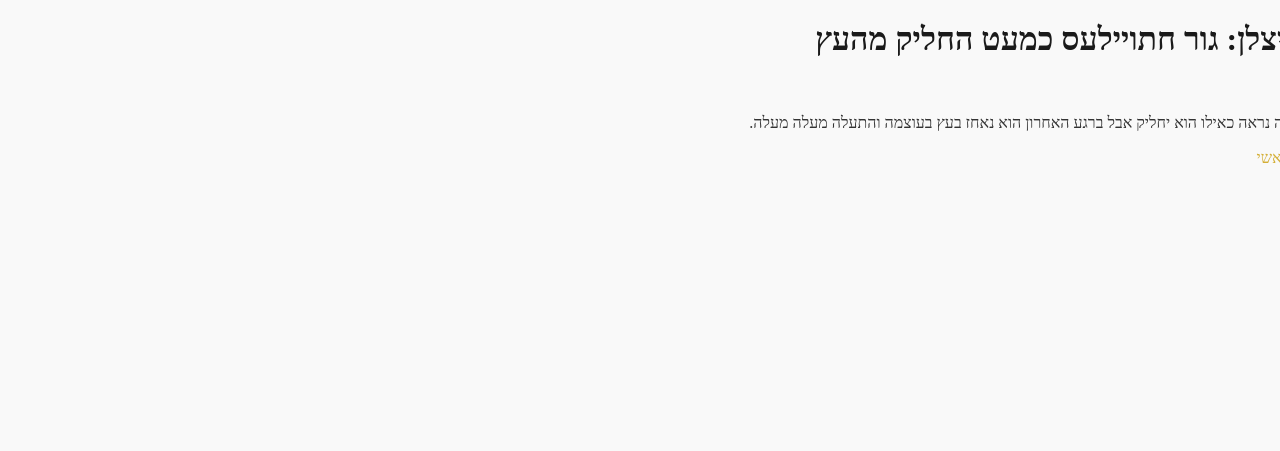
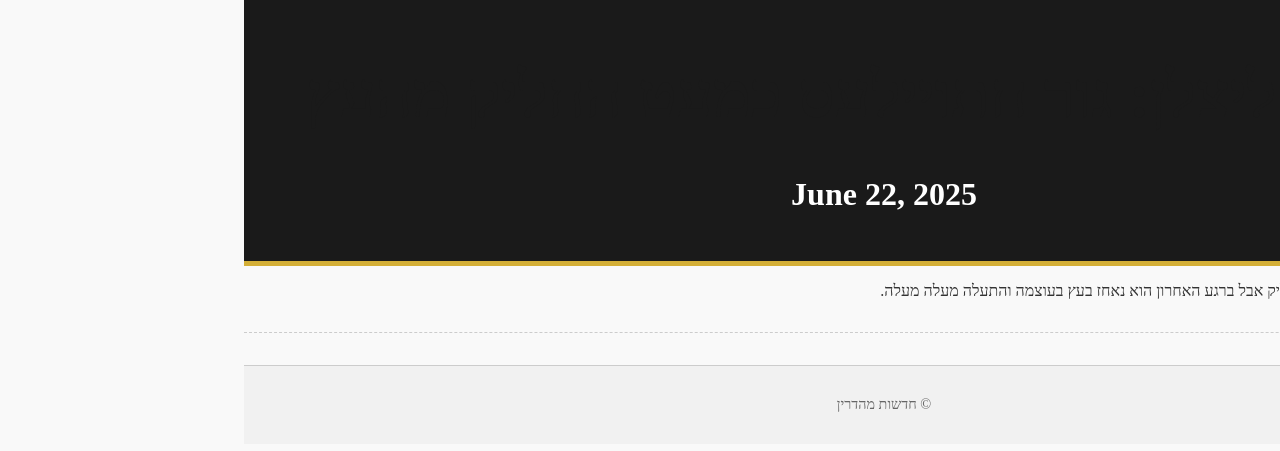
Before and after one commit to Evyataar/Haredim, a Jekyll site: the page built from _posts/2025-06-22-רחמנא-ליצלן-גור-חתויילעס-כמעט-החליק-מהעץ.md, in a window 1280 px wide. Shown: the top 451 px of the page. Built offline with Jekyll 4.4.1, drawn with Linux system fonts in a browser that asks for light colours; some web fonts are replaced.

Commit message:
Update post.html

```diff
--- a/_layouts/post.html
+++ b/_layouts/post.html
@@ -2,21 +2,23 @@
 <html lang="he" dir="rtl">
 <head>
   <meta charset="UTF-8">
-  <!-- Frank Ruhl Libre font -->
-<link href="https://fonts.googleapis.com/css2?family=Frank+Ruhl+Libre&display=swap" rel="stylesheet">
-
-<!-- Main CSS file -->
-<link href="{{ '/assets/css/style.css' | relative_url }}" rel="stylesheet">
-
-
+  <meta name="viewport" content="width=device-width, initial-scale=1.0">
   <title>{{ page.title }}</title>
+  <link href="https://fonts.googleapis.com/css2?family=Frank+Ruhl+Libre&display=swap" rel="stylesheet">
+  <link href="{{ '/assets/css/style.css' | relative_url }}" rel="stylesheet">
 </head>
 <body>
-  <h1>{{ page.title }}</h1>
-  <p>{{ page.date | date: "%B %d, %Y" }}</p>
-  <div>
+  <header>
+    <h1>{{ page.title }}</h1>
+    <p>{{ page.date | date: "%B %e, %Y" }}</p>
+  </header>
+
+  <article>
     {{ content }}
-  </div>
-<p><a href="{{ site.baseurl }}/">↩ חזרה לעמוד הראשי</a></p>
+  </article>
+
+  <footer>
+    <p>© חדשות מהדרין</p>
+  </footer>
 </body>
 </html>
```
